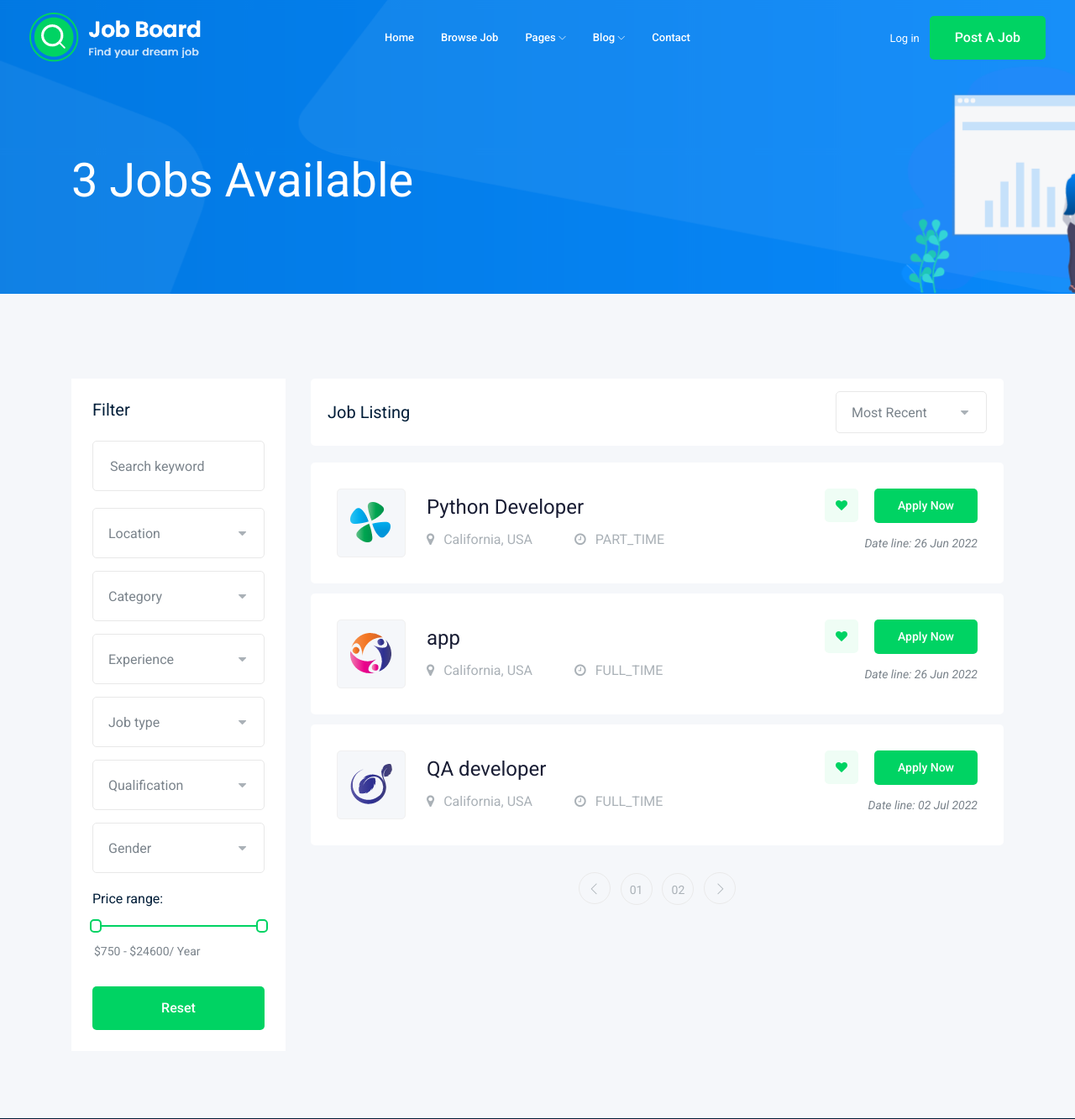
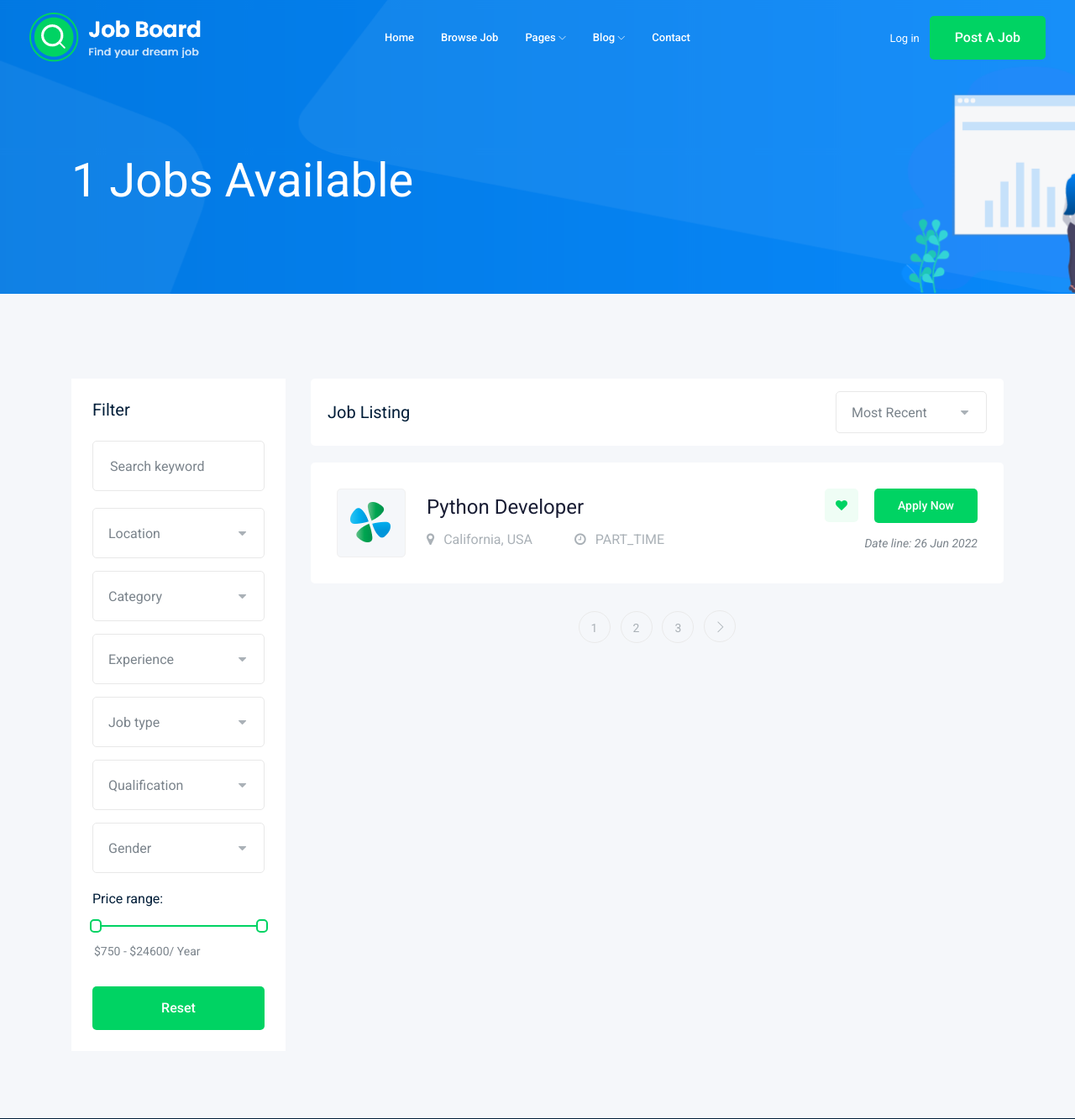
Before and after one commit to hamzaabadah/django-jop-board, a Django app: page /jobs/ in a window 1280 px wide. Shown: the top 1333 px of the page at 84% size. Run offline with Django 4.2, Linux system fonts and the light colour scheme; data comes from the database, SQL or seed files in the repository; both versions use the stored data as it was after the commit; some libraries are stand-ins or nearby versions.

Commit message:
push code to master

```diff
--- a/job/templates/job/job_list.html
+++ b/job/templates/job/job_list.html
@@ -154,18 +154,25 @@
                             {% endfor %}
 
                         </div>
+                        {% if jobs.has_other_pages %}
                             <div class="row">
                                 <div class="col-lg-12">
                                     <div class="pagination_wrap">
                                         <ul>
-                                        <li><a href="#"> <i class="ti-angle-left"></i> </a></li>
-                                        <li><a href="#"><span>01</span></a></li>
-                                        <li><a href="#"><span>02</span></a></li>
-                                        <li><a href="#"> <i class="ti-angle-right"></i> </a></li>
+                                            {% if jobs.has_previous %}
+                                                <li><a href="?page={{ jobs.previous_page_number }}"> <i class="ti-angle-left"></i> </a></li>
+                                            {% endif %}
+                                            {% for index in jobs.paginator.page_range %}
+                                                <li><a href="?page={{ index }}"><span>{{ index }}</span></a></li>
+                                            {% endfor %}
+                                            {% if jobs.has_next %}
+                                                <li><a href="?page={{ jobs.next_page_number }}"> <i class="ti-angle-right"></i> </a></li>
+                                            {% endif %}
                                         </ul>
                                     </div>
                                 </div>
                             </div>
+                        {% endif %}
                     </div>
                 </div>
             </div>
--- a/job/views.py
+++ b/job/views.py
@@ -1,5 +1,6 @@
 from django.shortcuts import render
 from .models import Jop
+from django.core.paginator import Paginator
 
 
 # Create your views here.
@@ -7,8 +8,10 @@ from .models import Jop
 
 def job_list(request):
     job_lists = Jop.objects.all()  # django query set
-    print(job_lists)  # template name
-    context = {'jobs': job_lists}
+    paginator = Paginator(job_lists, 1)
+    page_number = request.GET.get('page')
+    page_obj = paginator.get_page(page_number)
+    context = {'jobs': page_obj}
     return render(request, 'job/job_list.html', context)
 
 
```
Also changed, not shown: db.sqlite3, media/jobs/3.png (added), 1 other file. Lines whose indentation alone changed are shown as unchanged.
